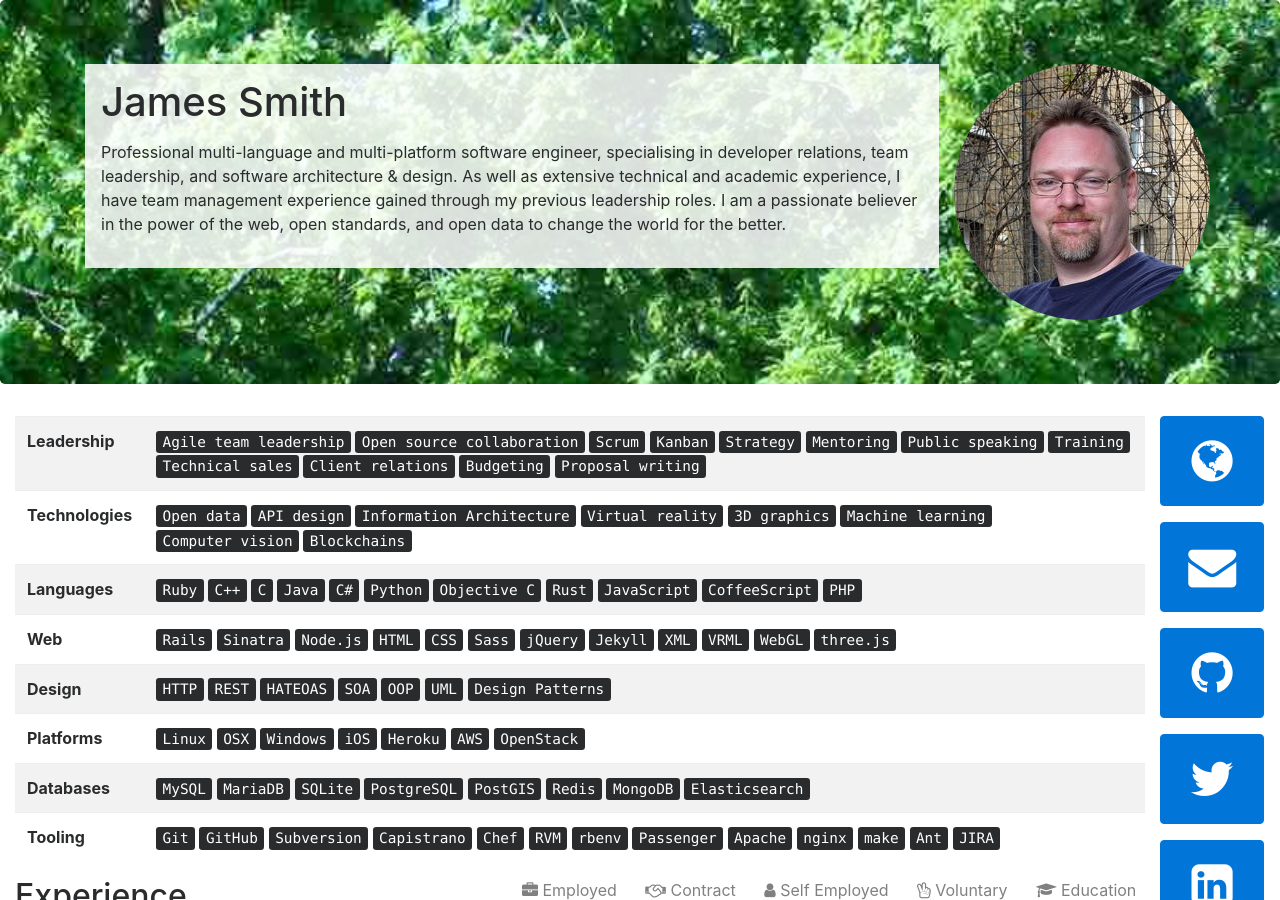
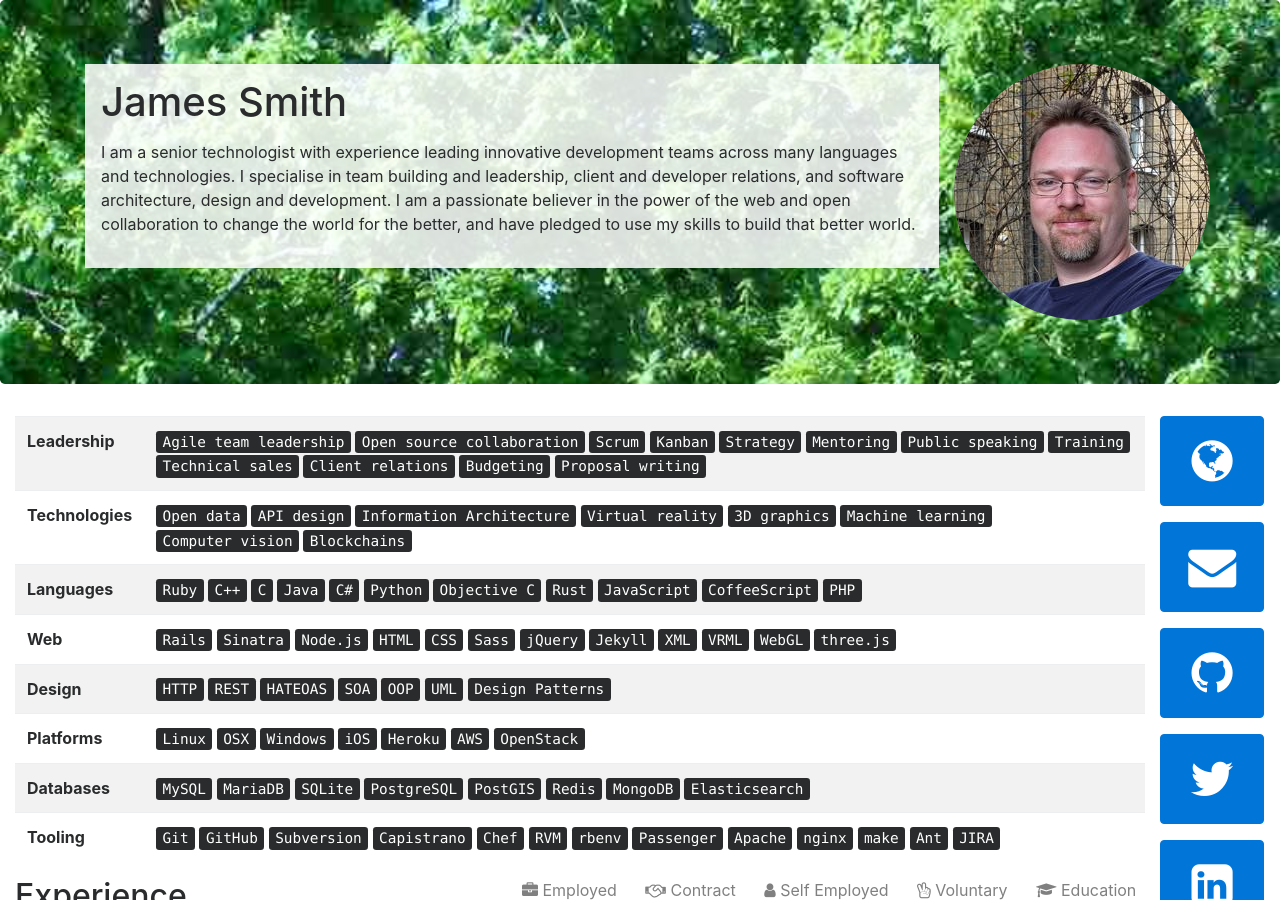
Before and after one commit to Floppy/cv, a Jekyll site: the page built from index.md, in a window 1280 px wide and 900 px high. Built offline with Jekyll 4.4.1, drawn with Linux system fonts in a browser that asks for light colours; nearby versions of some CDN libraries.

Commit message:
cheesy intro

```diff
--- a/index.md
+++ b/index.md
@@ -2,4 +2,4 @@
 layout: default
 title: James Smith
 ---
-Professional multi-language and multi-platform software engineer, specialising in developer relations, team leadership, and software architecture & design. As well as extensive technical and academic experience, I have team management experience gained through my previous leadership roles. I am a passionate believer in the power of the web, open standards, and open data to change the world for the better.
+I am a senior technologist with experience leading innovative development teams across many languages and technologies. I specialise in team building and leadership, client and developer relations, and software architecture, design and development. I am a passionate believer in the power of the web and open collaboration to change the world for the better, and have pledged to use my skills to build that better world.
```
